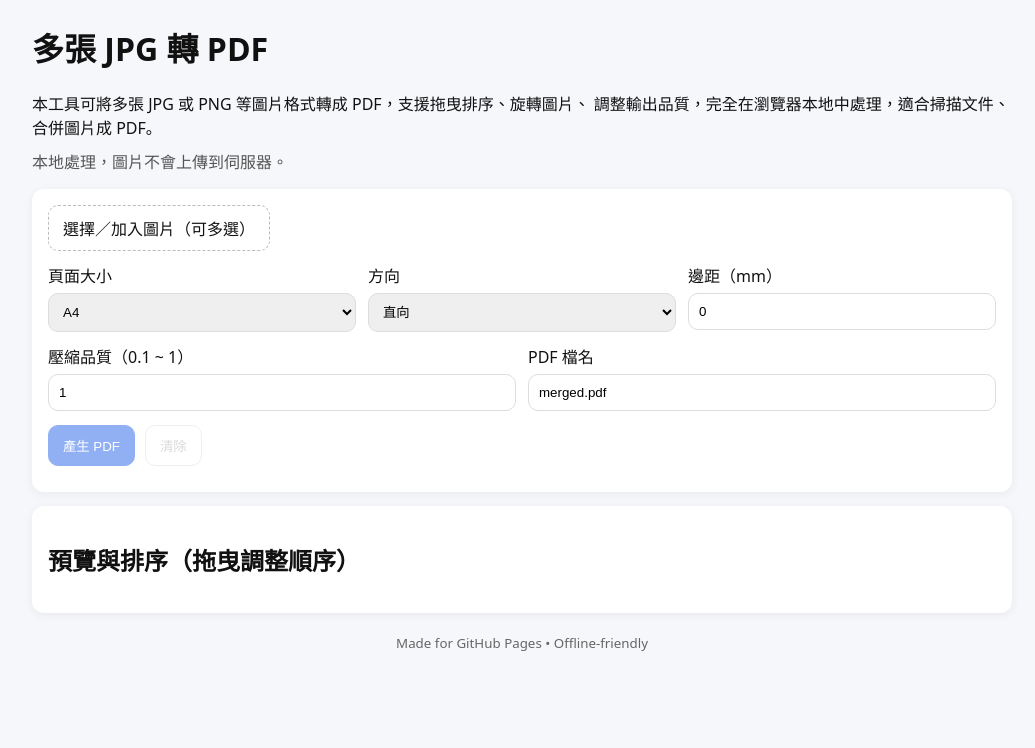
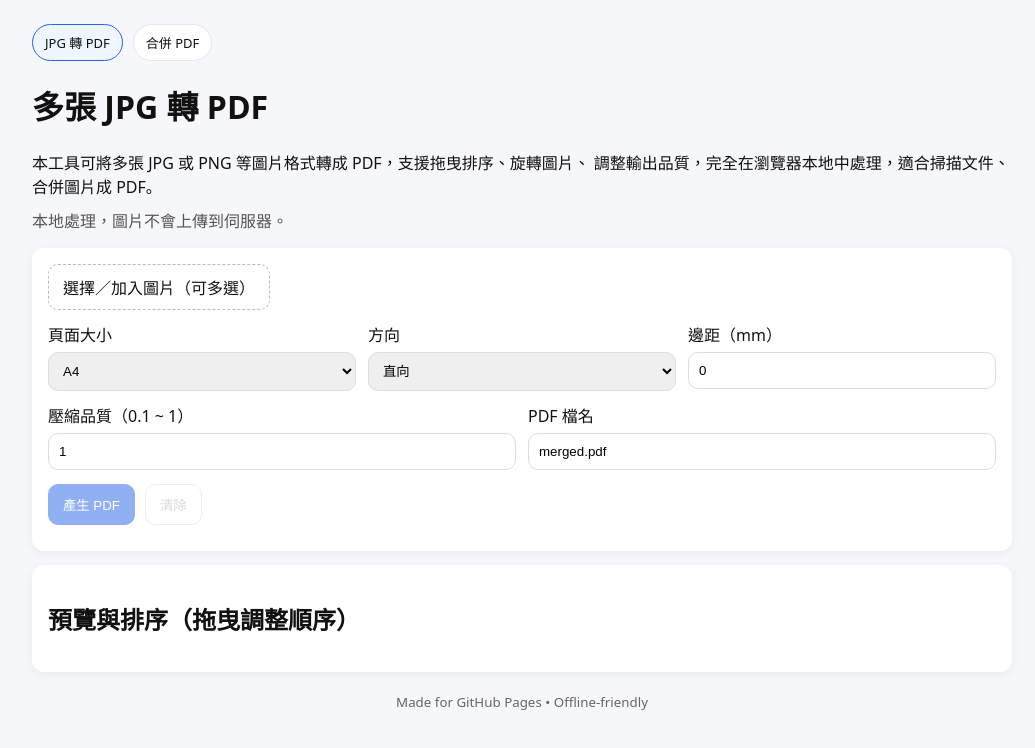
Before and after one commit to suwaillya/jpg-to-pdf, a plain HTML site: page index.html in a window 1280 px wide. Shown: the whole page, without its empty margins (118-1153 px from the left). Drawn offline with nearby package versions, Linux system fonts and the light colour scheme.

Commit message:
Update index.html

```diff
--- a/index.html
+++ b/index.html
@@ -12,6 +12,10 @@
 </head>
 <body>
   <main class="container">
+	<nav class="tool-nav">
+	  <a href="https://suwaillya.github.io/jpg-to-pdf/" class="tool-link current" aria-current="page">JPG 轉 PDF</a>
+	  <a href="https://suwaillya.github.io/pdf-merge/" class="tool-link">合併 PDF</a>
+	</nav>
     <h1>多張 JPG 轉 PDF</h1>
 	<p class="seo-text">
 	  本工具可將多張 JPG 或 PNG 等圖片格式轉成 PDF，支援拖曳排序、旋轉圖片、
```
